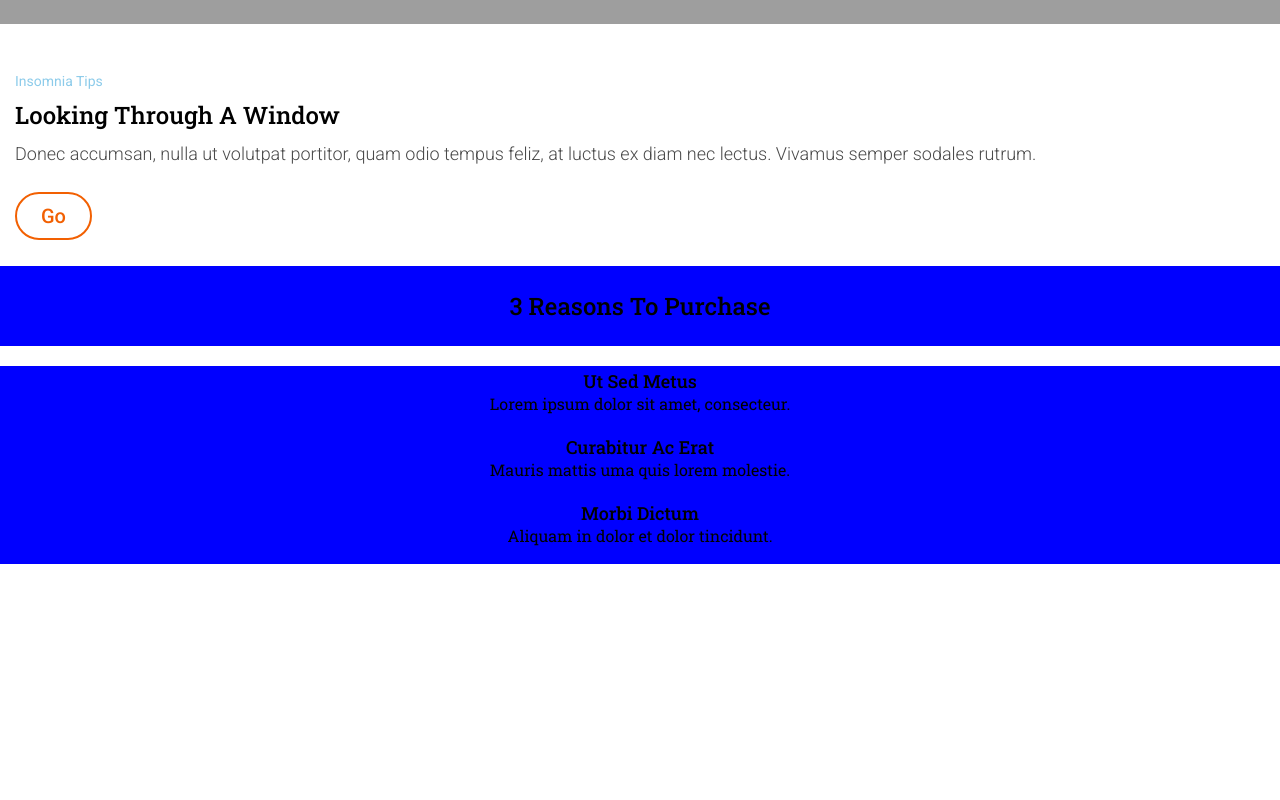
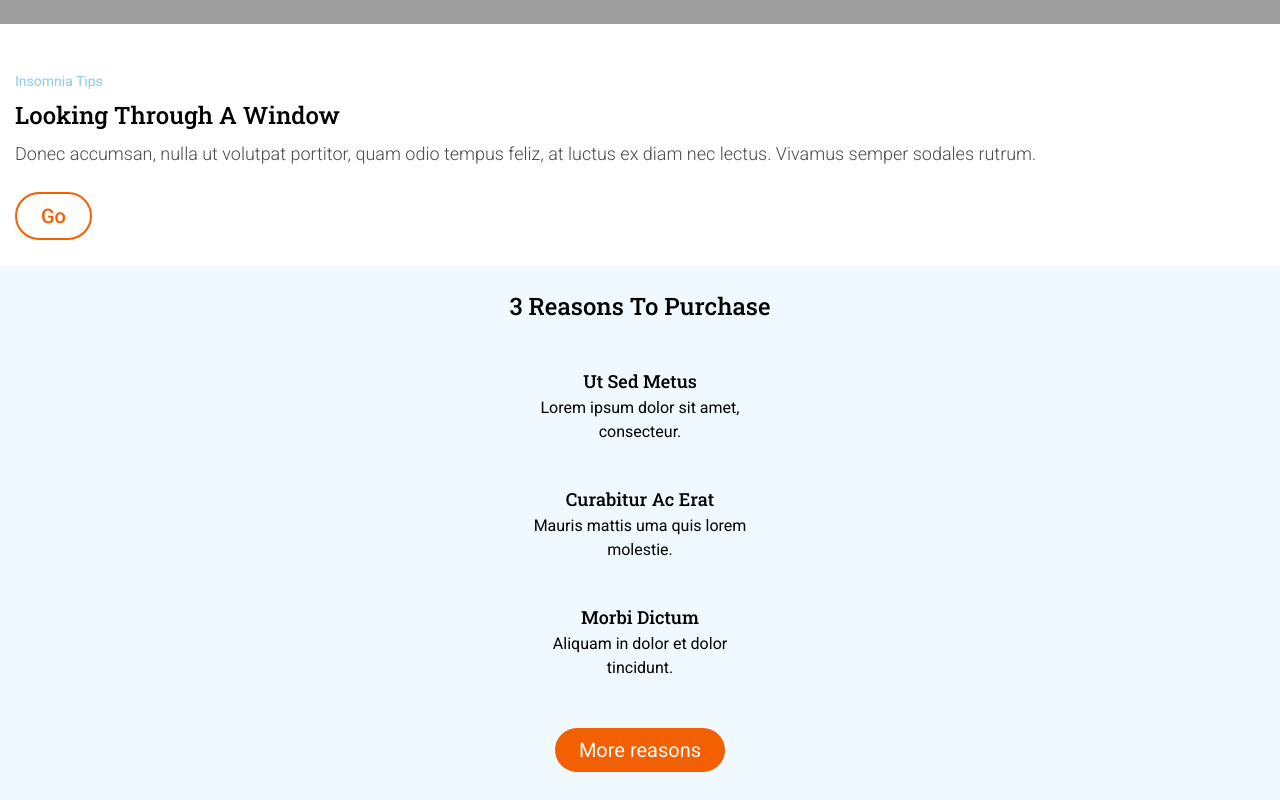
Before and after one commit to Adalab/modulo-1-evaluacion-final-ninawan9, a website: page src/html/index.html in a window 1280 px wide. Shown: the part 696-1496 px from the top of the page. Before the commit the page ends 1280 px from the top, so only its background shows below. Drawn offline with nearby package versions, Linux system fonts and the light colour scheme; files that its build step writes are made by us from their sources; grey boxes are pictures that could not be loaded; files whose address does not match are found by name.

Commit message:
Section 2 and 3

```diff
--- a/src/html/index.html
+++ b/src/html/index.html
@@ -55,38 +55,49 @@
                       <h2 class="section-main-title-1">looking through a window</h2>
                       <p class="section-paragraphy">Donec accumsan, nulla ut volutpat portitor, quam odio tempus feliz, at luctus ex diam nec lectus. Vivamus semper sodales rutrum.</p>
 
-                      <a class="button-medium" href="http://adalaweb.com" class="button-style" target="_blank">Go</a>
+                      <a class="button-medium" href="http://adalab.es" class="button-style" target="_blank">Go</a>
                   </article>
               </section>
 
 
            <!--Section2-->
 
-
-           <section class="section2-container">
+           <section class="container-large">
+           <div class="container-title">
             <h2 class="section-main-title-2">3 reasons to purchase</h2>
-           </section>
+           </div>
 
                <!--Section3-->
 
-                 <section class="section3-container">
+                 <div>
                     <article class="section3-article">
                           <h3 class="section-main-title-3">Ut sed metus</h3>
                           <p class="section3-paragraphy">Lorem ipsum dolor sit amet, consecteur.</p>
                         </article>
+                    </div>
 
 
-                          <article class="section3-container">
+                    <div>
+                        <article class="section3-article">
                               <h3 class="section-main-title-3">Curabitur ac erat</h3>
                               <p class="section3-paragraphy">Mauris mattis uma quis lorem molestie.</p>
                             </article>
+                        </div>
 
-                            <article class="section3-container">
+
+                        <div>
+                            <article class="section3-article">
                                   <h3 class="section-main-title-3">Morbi dictum</h3>
                                   <p class="section3-paragraphy">Aliquam in dolor et dolor tincidunt.</p>
                                 </article>
+                            </div>
+
+                            <div>
+                            <a class="button-large" href="http://adalab.es" class="button-style" target="_blank">More reasons</a></div>
+
+
+            </main>
         </section>
-            </main>
         </body>
         </html>
 
--- a/src/scss/main.scss
+++ b/src/scss/main.scss
@@ -123,13 +123,19 @@ header {
   padding-bottom: 10px;
 }
 
-.section2-container {
+.container-large {
+  background-color: #eff9ff;
+  display: flex;
+  flex-direction: column;
+  align-items: center;
+}
+
+.container-title {
   display: flex;
   flex-direction: column;
   justify-content: center;
   text-align: center;
   line-height: 50px;
-  background-color: blue;
 }
 
 .section-main-title-2 {
@@ -139,13 +145,11 @@ header {
   font-weight: 500;
   text-transform: capitalize;
   padding: 15px;
-  background-color: blue;
 }
 
-.section3-container {
+.section3-article {
   margin-top: 20px;
   margin-bottom: 20px;
-  background-color: blue;
 }
 
 .section-main-title-3 {
@@ -162,6 +166,26 @@ header {
   font-size: 16px;
   color: #000000;
   text-align: center;
+  justify-content: center;
+  max-width: 25ch;
+  font-family: "Roboto", sans-serif;
+  line-height: 24px;
+}
+
+.button-large {
+  background-color: #f26002;
+  color: white;
+  font-family: "Roboto", sans-serif;
+  font-size: 20px;
+  font-weight: 400;
+  text-transform: none;
+  text-decoration: none;
+  line-height: 100px;
+  border-radius: 24px;
+  padding-top: 10px;
+  padding-left: 24px;
+  padding-right: 24px;
+  padding-bottom: 10px;
 }
 
 // .fa-heart {
```
Lines whose indentation alone changed are shown as unchanged.
